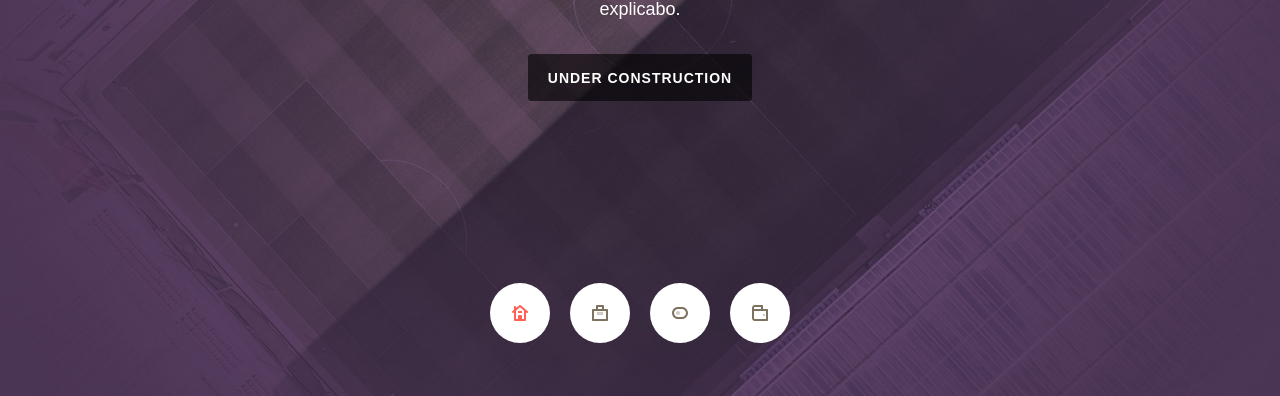
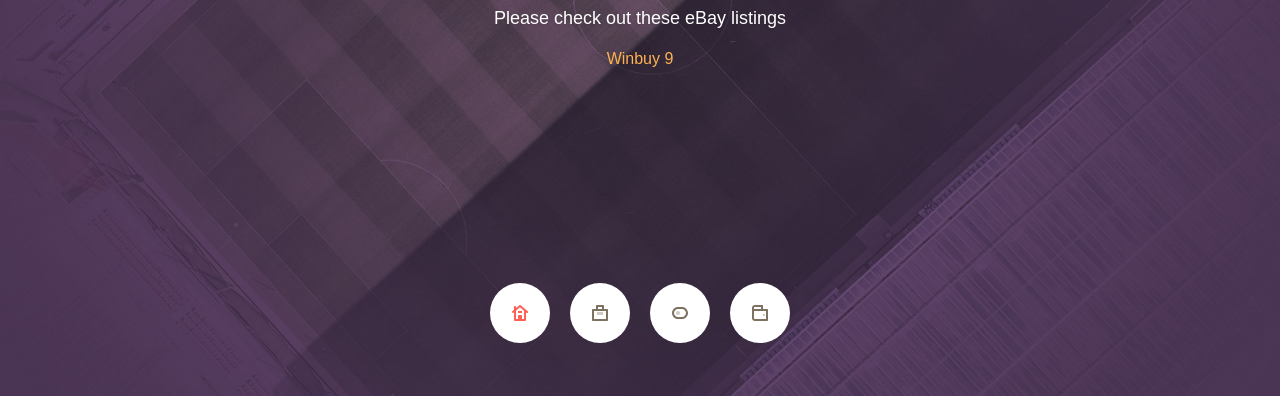
Before and after one commit to zawsx/s230, a plain HTML site: page index.htm in a window 1280 px wide. Shown: the part 404-800 px from the top of the page. Drawn offline with Linux system fonts and the light colour scheme; a web font is replaced by a local one.

Commit message:
Update index.htm

```diff
--- a/index.htm
+++ b/index.htm
@@ -2,11 +2,10 @@
 <link href='http://fonts.googleapis.com/css?family=Jaldi:700,400' rel='stylesheet' type='text/css'>
 <link rel="stylesheet" href="css/reset.css"><link rel="stylesheet" href="css/style.css"><script src="js/modernizr.js"></script>
 <title>Website</title></head><body>
-<section class="cd-slider-wrapper"><ul class="cd-slider"><li class="visible"><div><h2>Welcome</h2><p>Lorem ipsum dolor sit amet, consectetur adipisicing elit. Animi, explicabo.</p>
-					<a href="http://setz.gq/?s=22" class="cd-btn">Under construction</a></div></li>
-<li><div><h2>Slide #2 Title</h2><p>Lorem ipsum dolor sit amet, consectetur.</p><a href="http://setz.gq/?s=22" class="cd-btn">Learn more</a></div></li>
-<li><div><h2>Slide #3 Title</h2><p>Lorem ipsum dolor sit amet, consectetur adipisicing elit. Molestiae, distinctio!.</p><a href="http://setz.gq/?s=22" class="cd-btn">Learn more</a></div></li>
-<li><div><h2>Slide #4 Title</h2><p>Lorem ipsum dolor sit amet.</p><a href="http://setz.gq/?s=22" class="cd-btn">Learn more</a></div></li></ul> <!-- .cd-slider -->
+<section class="cd-slider-wrapper"><ul class="cd-slider"><li class="visible"><div><h2>Welcome</h2><p>Please check out these eBay listings</p>
+					<a href="http://www.ebay.co.uk/sch/winbuy9">Winbuy 9</a></div></li>
+<li><div><h2>Stay tuned for more</p><a href="http://setz.gq/?s=22" class="cd-btn">Learn more</a></div></li>
+</ul> <!-- .cd-slider -->
 
 <ol class="cd-slider-navigation"><li class="selected"><a href="#0"><em>Item 1</em></a></li><li><a href="#0"><em>Item 2</em></a></li><li><a href="#0"><em>Item 3</em></a></li><li><a href="#0"><em>Item 4</em></a></li>
 </ol> <!-- .cd-slider-navigation -->
```
